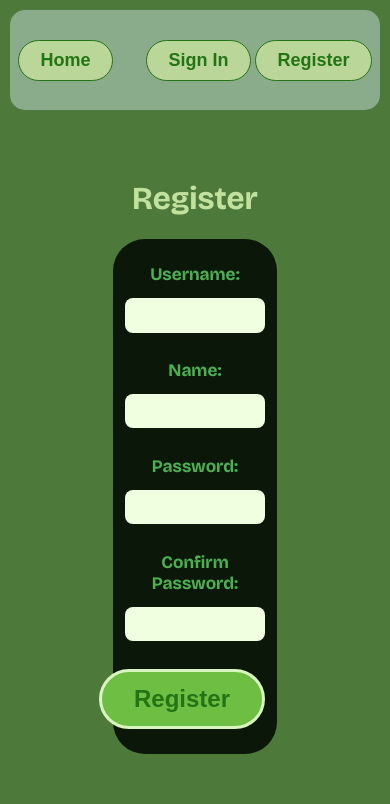
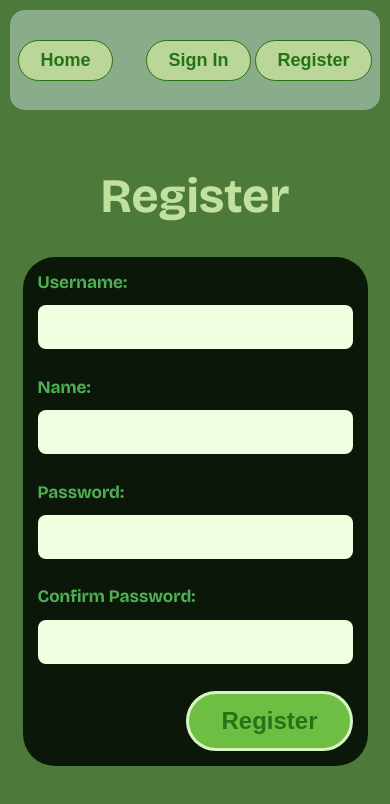
Before and after one commit to sukka-t/BugTracker-Lite, a plain HTML site: page Frontend/registerPage.html in a window 390 px wide. Drawn offline with Linux system fonts and the light colour scheme.

Commit message:
fixed mobile screen zoom

```diff
--- a/Frontend/register.css
+++ b/Frontend/register.css
@@ -111,18 +111,14 @@ button:hover {
     cursor: pointer;
 }
 
-@media (max-width: 768px) {
-.register-container{
-        flex-direction: column;
-        text-align: center;
+@media (max-width: 600px) {
+    .register-box{
+        width: 90%;       /* Take up most of the screen width */
+        padding: 15px;
     }
 
-    .register-container h1{
-        font-size: 2rem;
-    }
-
-    .register-box{
-        width:40%;
-
+    .register-box input,
+    .register-box btn {
+        font-size: 1rem;  /* Slightly smaller font to fit */
     }
 }
```
